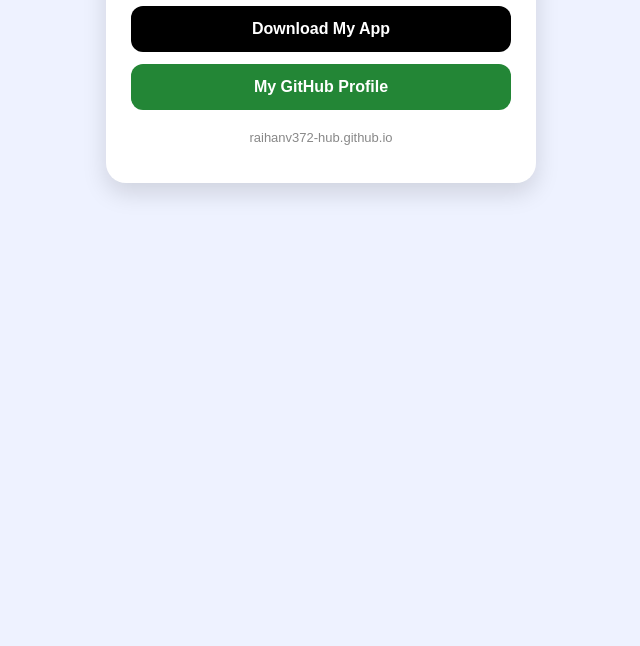
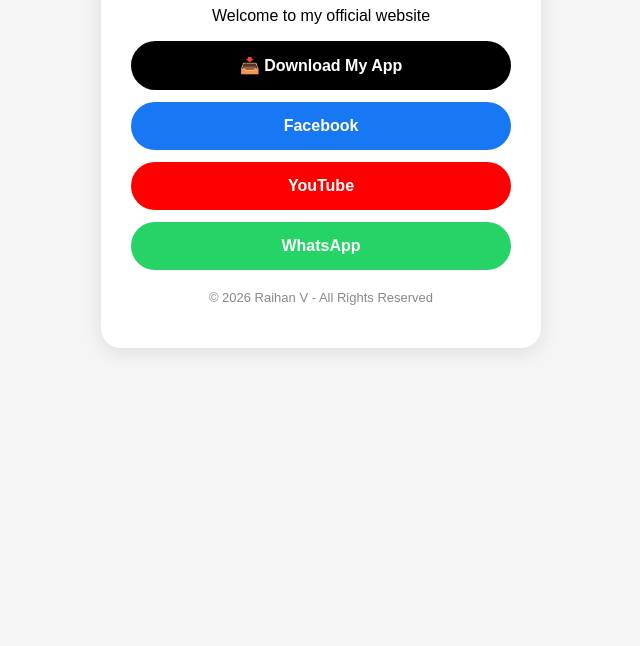
Before and after one commit to raihanv372-hub/raihanv372-hub.github.io, a plain HTML site: page index.html in a window 1280 px wide. Shown: the part 154-800 px from the top of the page, without its empty margins (319-959 px from the left). Drawn offline with Linux system fonts and the light colour scheme.

Commit message:
Update index.html

```diff
--- a/index.html
+++ b/index.html
@@ -1,21 +1,27 @@
+
 <!DOCTYPE html>
 <html>
 <head>
 <meta name="viewport" content="width=device-width, initial-scale=1">
-<title>Raihan V</title>
+<title>Raihan V - Official</title>
 <style>
-body{font-family:sans-serif;text-align:center;background:#eef2ff;margin:0;padding:20px}
-.card{background:white;padding:25px;border-radius:20px;max-width:380px;margin:auto;box-shadow:0 10px 25px #0002}
-.btn{display:block;background:black;color:white;padding:14px;border-radius:12px;text-decoration:none;margin:12px 0;font-weight:bold}
+body{font-family:sans-serif;text-align:center;background:#f5f5f5;padding:20px;margin:0}
+.card{background:white;padding:30px;border-radius:20px;max-width:380px;margin:30px auto;box-shadow:0 4px 20px rgba(0,0,0,0.1)}
+.btn{display:block;background:black;color:white;padding:15px;margin:12px 0;border-radius:30px;text-decoration:none;font-weight:bold}
+.btn-fb{background:#1877F2}
+.btn-yt{background:#FF0000}
+.btn-wa{background:#25D366}
 </style>
 </head>
 <body>
 <div class="card">
 <h1>Hi, I'm Raihan V 🚀</h1>
 <p>Welcome to my official website</p>
-<a class="btn" href="#">Download My App</a>
-<a class="btn" style="background:#238636" href="https://github.com/raihanv372-hub">My GitHub Profile</a>
-<p style="color:#888;font-size:13px;margin-top:20px">raihanv372-hub.github.io</p>
+<a class="btn" href="#">📥 Download My App</a>
+<a class="btn btn-fb" href="#">Facebook</a>
+<a class="btn btn-yt" href="#">YouTube</a>
+<a class="btn btn-wa" href="#">WhatsApp</a>
+<p style="color:#888;font-size:13px;margin-top:20px">© 2026 Raihan V - All Rights Reserved</p>
 </div>
 </body>
 </html>
```
